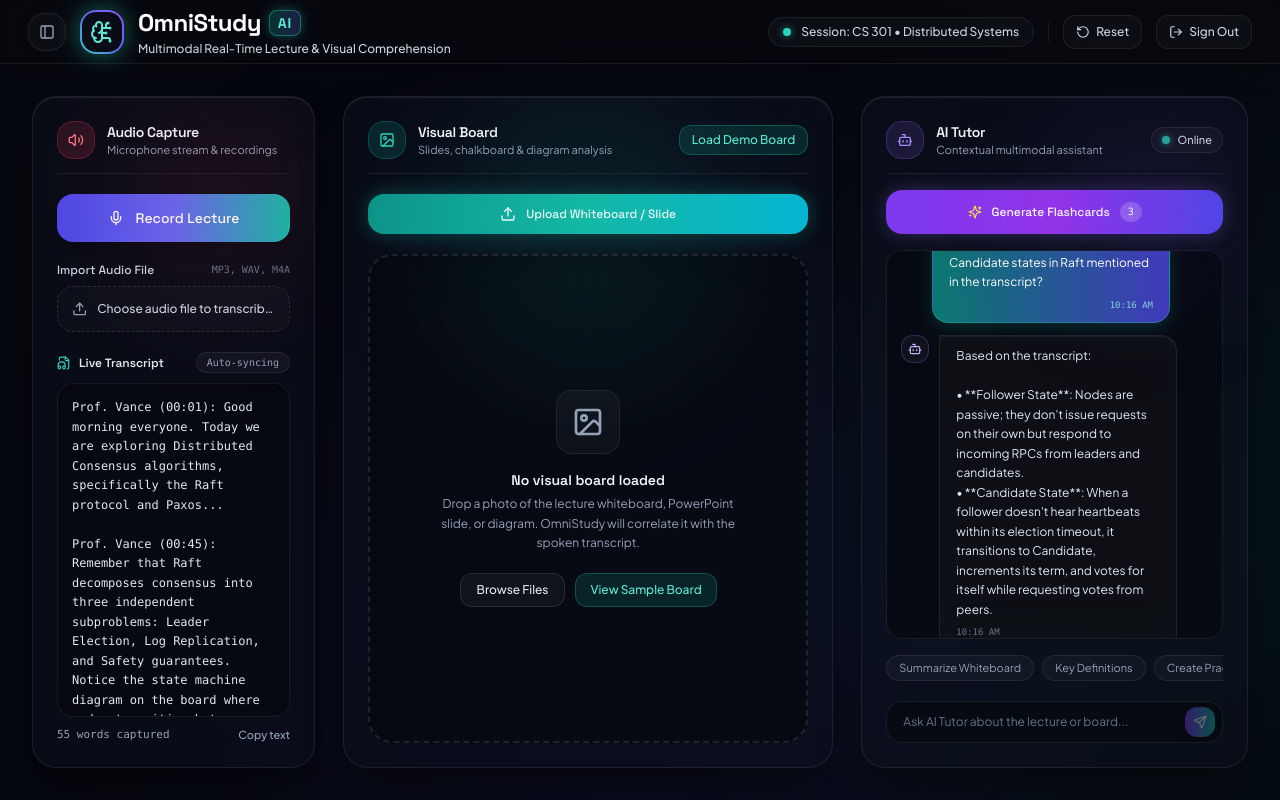
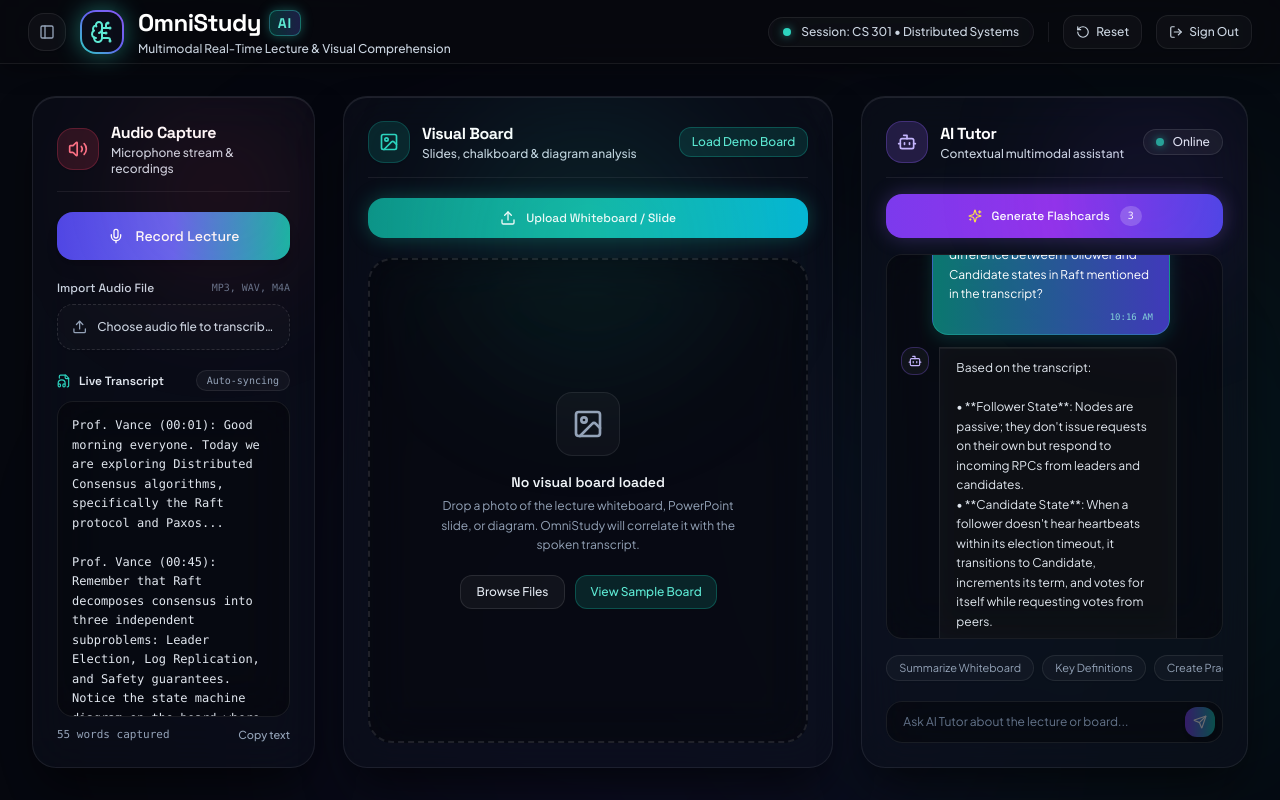
Before and after one commit to muskan170706/OmniStudy-AI, a Next.js app: page /dashboard in a window 1280 px wide. Built offline with nearby package versions, Linux system fonts and the light colour scheme.

Commit message:
Fix AI Tutor column top header visibility and scroll containment

```diff
--- a/src/app/dashboard/page.tsx
+++ b/src/app/dashboard/page.tsx
@@ -175,7 +175,7 @@ export default function OmniStudyDashboard() {
   // Hidden file inputs & scrolling refs
   const audioFileInputRef = useRef<HTMLInputElement>(null);
   const imageFileInputRef = useRef<HTMLInputElement>(null);
-  const chatBottomRef = useRef<HTMLDivElement>(null);
+  const chatContainerRef = useRef<HTMLDivElement>(null);
 
   // Recording timer simulation
   useEffect(() => {
@@ -191,7 +191,12 @@ export default function OmniStudyDashboard() {
   }, [isRecording]);
 
   useEffect(() => {
-    chatBottomRef.current?.scrollIntoView({ behavior: "smooth" });
+    if (chatContainerRef.current) {
+      chatContainerRef.current.scrollTo({
+        top: chatContainerRef.current.scrollHeight,
+        behavior: "smooth",
+      });
+    }
   }, [messages]);
 
   const formatSeconds = (sec: number) => {
@@ -766,14 +771,14 @@ export default function OmniStudyDashboard() {
           <div className="absolute top-0 right-0 w-48 h-48 bg-rose-500/10 rounded-full blur-3xl pointer-events-none group-hover:bg-rose-500/15 transition-all duration-500" />
 
           {/* Section Header */}
-          <div className="flex items-center justify-between border-b border-white/[0.07] pb-3.5">
+          <div className="flex items-center justify-between border-b border-white/[0.07] pb-3.5 shrink-0">
             <div className="flex items-center gap-3">
-              <div className="p-2.5 rounded-2xl bg-rose-500/15 text-rose-400 border border-rose-500/25 shadow-sm">
-                <Volume2 className="w-4 h-4" />
+              <div className="p-2.5 rounded-2xl bg-rose-500/15 text-rose-400 border border-rose-500/25 shadow-sm shrink-0">
+                <Volume2 className="w-5 h-5" />
               </div>
               <div>
-                <h2 className="font-display font-semibold text-sm text-slate-100 tracking-tight">Audio Capture</h2>
-                <p className="text-[11px] text-slate-400">Microphone stream & recordings</p>
+                <h2 className="font-display font-bold text-base text-white tracking-tight">Audio Capture</h2>
+                <p className="text-xs text-slate-300 font-medium">Microphone stream & recordings</p>
               </div>
             </div>
             {isRecording && (
@@ -895,14 +900,14 @@ export default function OmniStudyDashboard() {
           <div className="absolute top-0 right-1/2 translate-x-1/2 w-72 h-72 bg-teal-500/10 rounded-full blur-3xl pointer-events-none group-hover:bg-teal-500/15 transition-all duration-500" />
 
           {/* Section Header */}
-          <div className="flex items-center justify-between border-b border-white/[0.07] pb-3.5">
+          <div className="flex items-center justify-between border-b border-white/[0.07] pb-3.5 shrink-0">
             <div className="flex items-center gap-3">
-              <div className="p-2.5 rounded-2xl bg-teal-500/15 text-teal-400 border border-teal-500/25 shadow-sm">
-                <ImageIcon className="w-4 h-4" />
+              <div className="p-2.5 rounded-2xl bg-teal-500/15 text-teal-400 border border-teal-500/25 shadow-sm shrink-0">
+                <ImageIcon className="w-5 h-5" />
               </div>
               <div>
-                <h2 className="font-display font-semibold text-sm text-slate-100 tracking-tight">Visual Board</h2>
-                <p className="text-[11px] text-slate-400">Slides, chalkboard & diagram analysis</p>
+                <h2 className="font-display font-bold text-base text-white tracking-tight">Visual Board</h2>
+                <p className="text-xs text-slate-300 font-medium">Slides, chalkboard & diagram analysis</p>
               </div>
             </div>
 
@@ -1073,25 +1078,27 @@ export default function OmniStudyDashboard() {
           <div className="absolute top-0 right-0 w-48 h-48 bg-violet-600/10 rounded-full blur-3xl pointer-events-none group-hover:bg-violet-600/15 transition-all duration-500" />
 
           {/* Section Header */}
-          <div className="flex items-center justify-between border-b border-white/[0.07] pb-3.5">
+          <div className="flex items-center justify-between border-b border-white/[0.07] pb-3.5 shrink-0">
             <div className="flex items-center gap-3">
-              <div className="p-2.5 rounded-2xl bg-violet-500/15 text-violet-400 border border-violet-500/25 shadow-sm">
-                <Bot className="w-4 h-4" />
+              <div className="p-2.5 rounded-2xl bg-violet-500/20 text-violet-300 border border-violet-500/30 shadow-sm shrink-0">
+                <Bot className="w-5 h-5" />
               </div>
               <div>
-                <h2 className="font-display font-semibold text-sm text-slate-100 tracking-tight">AI Tutor</h2>
-                <p className="text-[11px] text-slate-400">Contextual multimodal assistant</p>
+                <h2 className="font-display font-bold text-base text-white tracking-tight flex items-center gap-2">
+                  <span>AI Tutor</span>
+                </h2>
+                <p className="text-xs text-slate-300 font-medium">Contextual multimodal assistant</p>
               </div>
             </div>
 
-            <div className="flex items-center gap-2 px-2.5 py-1 rounded-full bg-white/[0.03] border border-white/[0.08]">
-              <span className="w-2 h-2 rounded-full bg-teal-400 shadow-[0_0_6px_rgba(45,212,191,0.8)] animate-pulse"></span>
-              <span className="text-[11px] text-slate-300 font-medium">Online</span>
+            <div className="flex items-center gap-2 px-3 py-1 rounded-full bg-white/[0.05] border border-white/[0.1] shadow-sm shrink-0">
+              <span className="w-2 h-2 rounded-full bg-teal-400 shadow-[0_0_8px_rgba(45,212,191,0.8)] animate-pulse"></span>
+              <span className="text-xs text-slate-200 font-medium">Online</span>
             </div>
           </div>
 
           {/* Action Header: 'Generate Flashcards' Button */}
-          <div className="flex items-center gap-2">
+          <div className="flex items-center gap-2 shrink-0">
             <button
               onClick={handleGenerateFlashcards}
               className="flex-1 py-3 px-4 rounded-2xl bg-gradient-to-r from-violet-600 via-purple-600 to-indigo-600 hover:from-violet-500 hover:to-indigo-500 text-white font-display font-medium text-xs flex items-center justify-center gap-2.5 shadow-[0_0_20px_rgba(139,92,246,0.3)] hover:shadow-[0_0_28px_rgba(167,139,250,0.45)] transition-all duration-300 ease-in-out hover:-translate-y-0.5 active:translate-y-0 cursor-pointer"
@@ -1108,7 +1115,7 @@ export default function OmniStudyDashboard() {
 
           {/* Active AI Processing Indicator */}
           {isAnalyzing && (
-            <div className="bg-gradient-to-r from-violet-950/70 via-purple-950/60 to-indigo-950/70 border border-violet-500/40 rounded-2xl p-3.5 flex items-center gap-3 text-xs text-violet-200 animate-pulse shadow-md">
+            <div className="shrink-0 bg-gradient-to-r from-violet-950/70 via-purple-950/60 to-indigo-950/70 border border-violet-500/40 rounded-2xl p-3.5 flex items-center gap-3 text-xs text-violet-200 animate-pulse shadow-md">
               <Loader2 className="w-4 h-4 text-violet-400 animate-spin shrink-0" />
               <div>
                 <p className="font-semibold text-slate-100 font-display">Generating flashcards & tutor insights...</p>
@@ -1119,7 +1126,7 @@ export default function OmniStudyDashboard() {
 
           {/* Flashcard Active Preview (if generated) */}
           {flashcardsGenerated && flashcards.length > 0 && (
-            <div className="bg-gradient-to-br from-violet-950/30 via-[#101426] to-[#0a0d18] border border-violet-500/30 rounded-2xl p-4 relative shadow-[inset_0_1px_0_0_rgba(167,139,250,0.15)]">
+            <div className="shrink-0 bg-gradient-to-br from-violet-950/30 via-[#101426] to-[#0a0d18] border border-violet-500/30 rounded-2xl p-4 relative shadow-[inset_0_1px_0_0_rgba(167,139,250,0.15)]">
               <div className="flex items-center justify-between mb-2.5">
                 <span className="text-[10px] uppercase font-bold tracking-wider text-violet-300 flex items-center gap-1.5 font-display">
                   <Layers className="w-3.5 h-3.5" /> Flashcard {activeFlashcardIndex + 1} of {flashcards.length}
@@ -1179,7 +1186,10 @@ export default function OmniStudyDashboard() {
           )}
 
           {/* Chat Message History Area */}
-          <div className="flex-1 min-h-[280px] bg-black/35 backdrop-blur-xl border border-white/[0.08] rounded-2xl p-3.5 overflow-y-auto flex flex-col gap-3 shadow-inner">
+          <div
+            ref={chatContainerRef}
+            className="flex-1 min-h-[140px] bg-black/35 backdrop-blur-xl border border-white/[0.08] rounded-2xl p-3.5 overflow-y-auto flex flex-col gap-3 shadow-inner"
+          >
             {messages.map((msg) => (
               <div
                 key={msg.id}
@@ -1215,11 +1225,10 @@ export default function OmniStudyDashboard() {
                 </div>
               </div>
             ))}
-            <div ref={chatBottomRef} />
           </div>
 
           {/* Quick prompt suggestion chips */}
-          <div className="flex gap-2 overflow-x-auto pb-1 text-[11px] scrollbar-none">
+          <div className="flex gap-2 overflow-x-auto pb-1 text-[11px] scrollbar-none shrink-0">
             {["Summarize Whiteboard", "Key Definitions", "Create Practice Quiz"].map((chip) => (
               <button
                 key={chip}
@@ -1234,7 +1243,7 @@ export default function OmniStudyDashboard() {
           </div>
 
           {/* Bottom Chat Text Input Box */}
-          <form onSubmit={handleSendMessage} className="relative flex items-center">
+          <form onSubmit={handleSendMessage} className="relative flex items-center shrink-0">
             <input
               type="text"
               value={chatInput}
```
